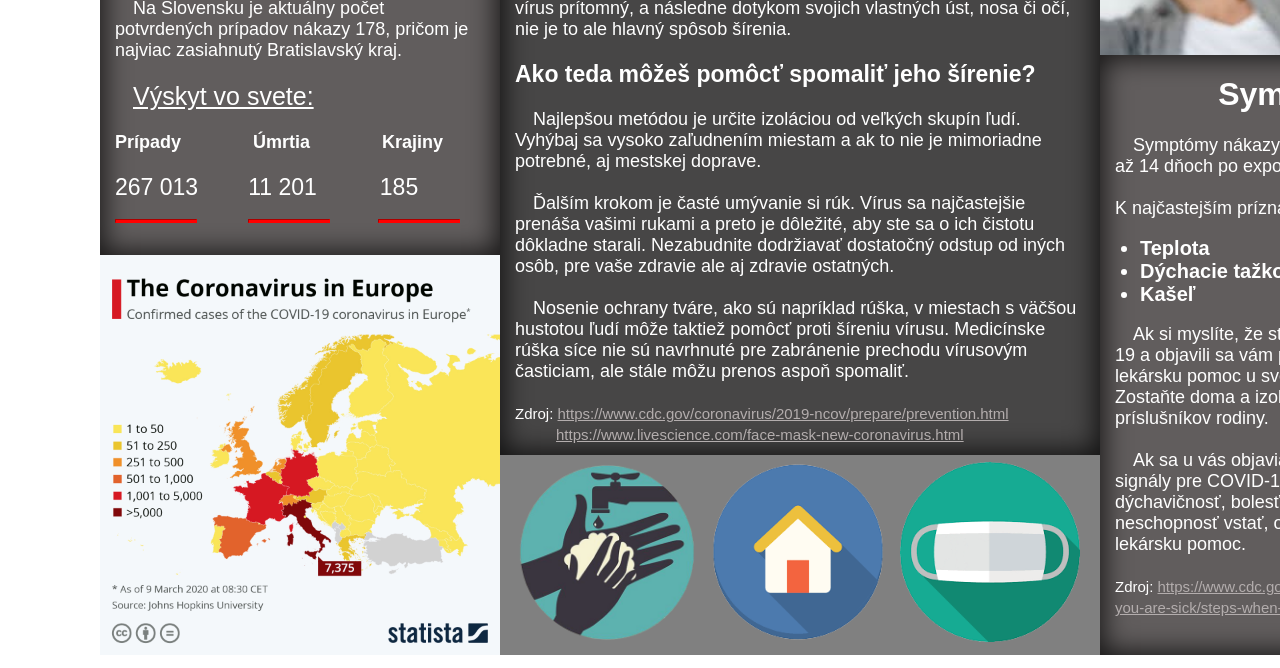
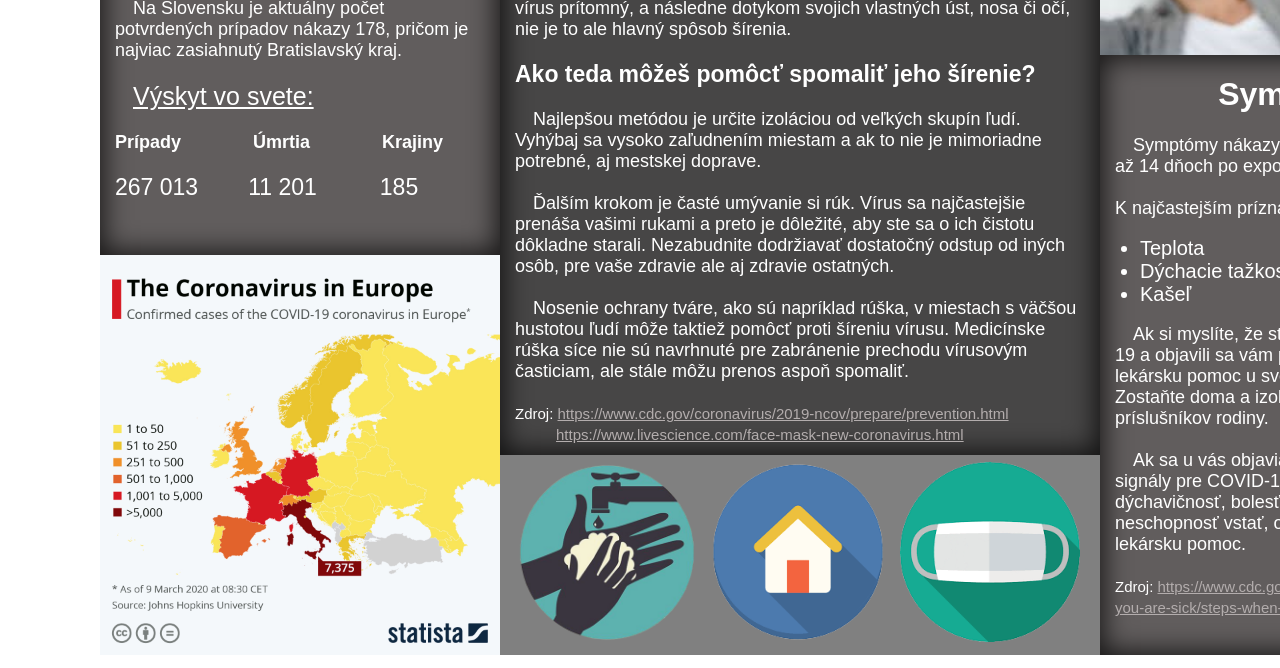
Before and after one commit to lukasbuchel/covid-19, a plain HTML site: page index.html in a window 1280 px wide. Shown: the part 732-1400 px from the top of the page. Drawn offline with Linux system fonts and the light colour scheme.

Commit message:
Add files via upload

```diff
--- a/index.html
+++ b/index.html
@@ -1,5 +1,5 @@
 <!DOCTYPE html>
-<html lang="en">
+<html lang="sk">
 <head>
     <script src="https://kit.fontawesome.com/2312a7b3dd.js" crossorigin="anonymous"></script>
     <meta charset="UTF-8">
@@ -10,7 +10,7 @@
 </head>
 <body>
     <div class="wrapper">
-            <div class="logo"><a href="index.html"><img src="obr/logo.png"></a></div>
+            <div class="logo"><a href="index.html"><img src="obr/logo.png" alt="logo"></a></div>
             <div class="nazov"><h1 class="h1">Corona</h1>
                 <h1 class="h2">Fighters</h1>
             </div>
@@ -56,8 +56,8 @@
                     &emsp;<span class="kontakt">Výskyt vo svete:</span>  <br><br>
                     <strong>Prípady</strong>&emsp;&emsp;&emsp;&emsp;<strong>Úmrtia</strong>&emsp;&emsp;&emsp;&emsp;<span class="krajiny"><strong>Krajiny</strong></span><br><br>
                     <span class="num">267 013</span>&emsp;&emsp;&ensp;&nbsp;<span class="num">11 201</span>&emsp;&emsp;&ensp;&emsp;<span class="num">185</span><br>
-                    <hr id="numHr" class="numHr1"><hr id="numHr" class="numHr2"><hr id="numHr" class="numHr3">
-                </p>
+                    </p>
+
             </div>
 
             <div class="text4">
@@ -92,12 +92,9 @@
                 <p>&emsp;Symptómy nákazy sa zvyčajne ukážu po 2 až 14 dňoch po expozícii vírusu.<br><br>
                 K najčastejším príznakom patria:</p>
                 <ul>
-                    <strong>
-                        <li>Teplota</li>
-                        <li>Dýchacie tažkosti</li>
-                        <li>Kašeľ</li>
-                    </strong>
-
+                    <li>Teplota</li>
+                    <li>Dýchacie tažkosti</li>
+                    <li>Kašeľ</li>
                 </ul>
                 <p>&emsp;Ak si myslíte, že ste boli vystavený COVID-19 a objavili sa vám príznaky, vyhľadajte lekársku pomoc u svojho lekára telefonicky. Zostaňte doma a izolujte sa od ostatných príslušníkov rodiny.<br><br>
                 &emsp;Ak sa u vás objavia núdzové varovné signály pre COVID-19, ako napríklad dýchavičnosť, bolesť v hrudníku alebo neschopnosť vstať, okamžite vyhľadajte lekársku pomoc. <br><br>
--- a/style.css
+++ b/style.css
@@ -235,27 +235,6 @@ p {
   font-size: 23px;
 }
 
-#numHr {
-  width: 80px;
-  border-color: red;
-  height: 2px;
-  background-color: red;
-}
-
-.numHr1 {
-  margin-left: 15px;
-}
-
-.numHr2 {
-  margin-left: 148px;
-  margin-top: -12px;
-}
-
-.numHr3 {
-  margin-right: 40px;
-  margin-top: -12px;
-}
-
 .ot {
   font-size: 23px;
 }
```
